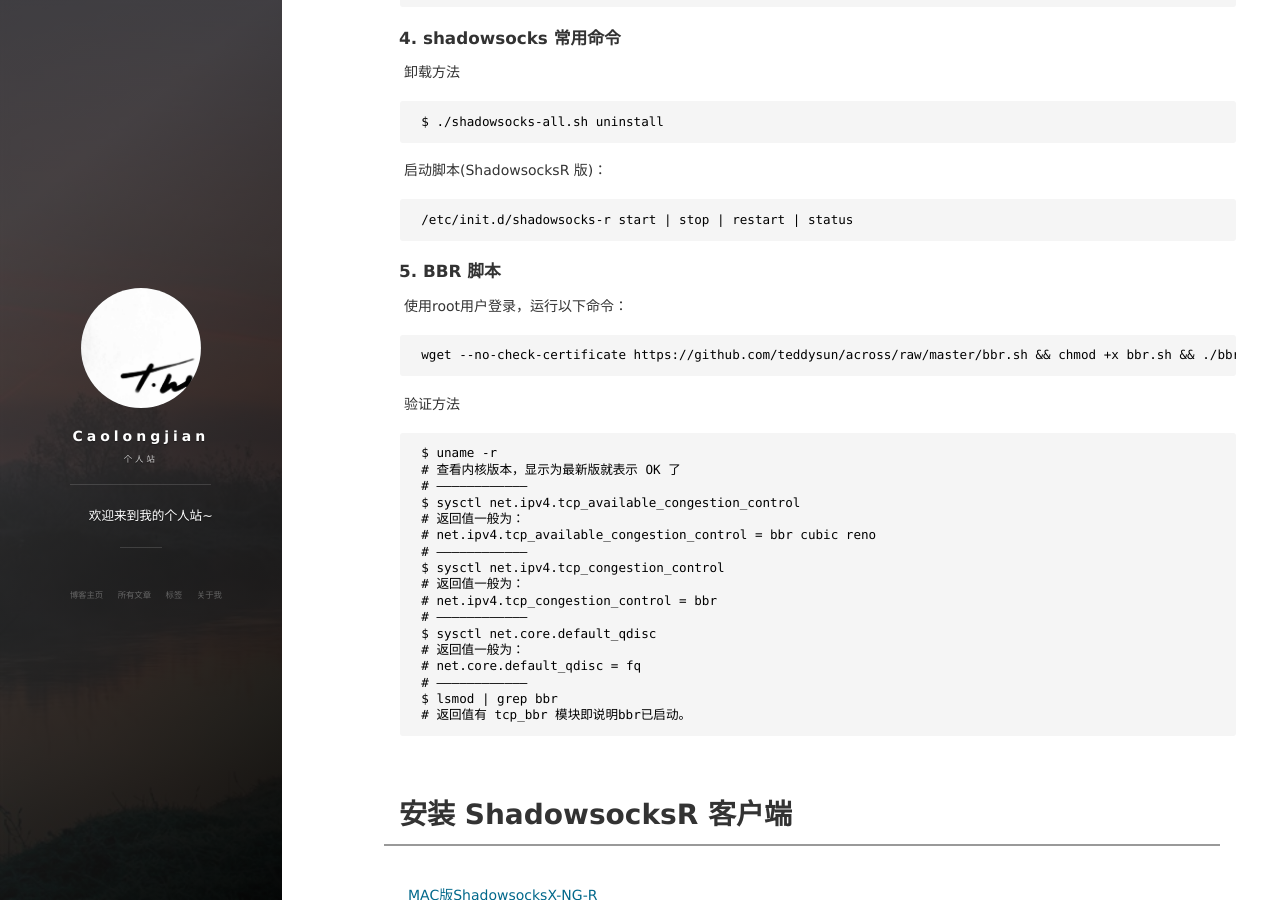
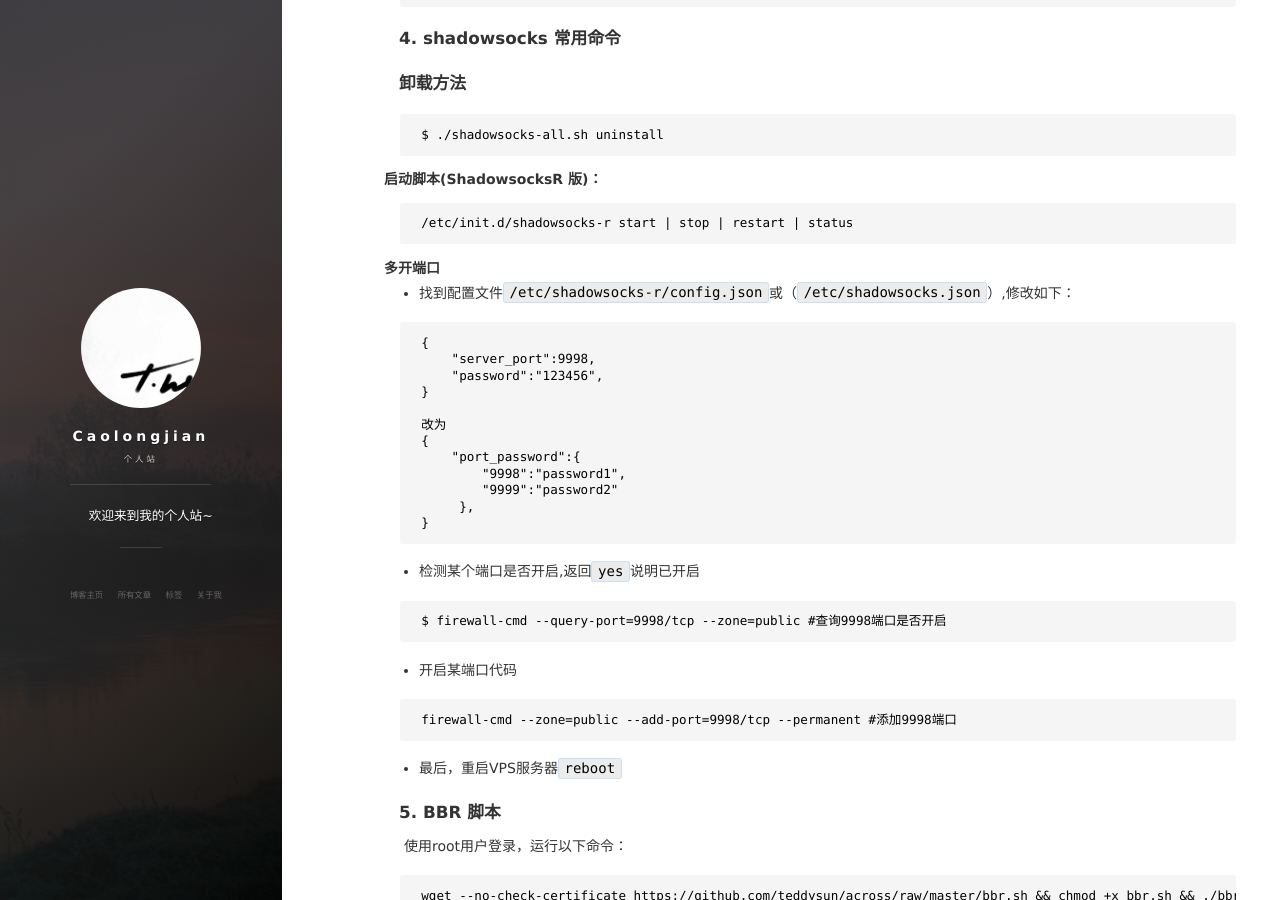
Before and after one commit to Caolongs/caolongs.github.io, a Jekyll site: the page built from _posts/2018-05-04-ShadowSocks 配置及BBR加速.md, in a window 1280 px wide and 900 px high, scrolled down 1414 px. Built offline with Jekyll 4.4.1, drawn with Linux system fonts in a browser that asks for light colours; nearby versions of some CDN libraries; comment, search, counter and statistics services are not loaded.

Commit message:
ssr 多开端口

````diff
--- a/_posts/2018-05-04-ShadowSocks 配置及BBR加速.md
+++ b/_posts/2018-05-04-ShadowSocks 配置及BBR加速.md
@@ -75,17 +75,53 @@
 ```
 
 #### 4. shadowsocks 常用命令
-卸载方法
+#### 卸载方法
 
 ```
 $ ./shadowsocks-all.sh uninstall
 ```
 
-启动脚本(ShadowsocksR 版)：
+##### 启动脚本(ShadowsocksR 版)：
 
 ```
 /etc/init.d/shadowsocks-r start | stop | restart | status
 ```
+
+##### 多开端口
+
+- 找到配置文件`/etc/shadowsocks-r/config.json`或（`/etc/shadowsocks.json`）,修改如下：
+
+
+
+```
+{
+    "server_port":9998,
+    "password":"123456",
+}
+
+改为
+{
+    "port_password":{
+        "9998":"password1",
+        "9999":"password2"
+     },
+}
+```
+
+
+- 检测某个端口是否开启,返回`yes`说明已开启
+
+```
+$ firewall-cmd --query-port=9998/tcp --zone=public #查询9998端口是否开启
+```
+
+- 开启某端口代码
+
+```
+firewall-cmd --zone=public --add-port=9998/tcp --permanent #添加9998端口
+```
+
+- 最后，重启VPS服务器`reboot`
 
 #### 5. BBR 脚本
 
````
